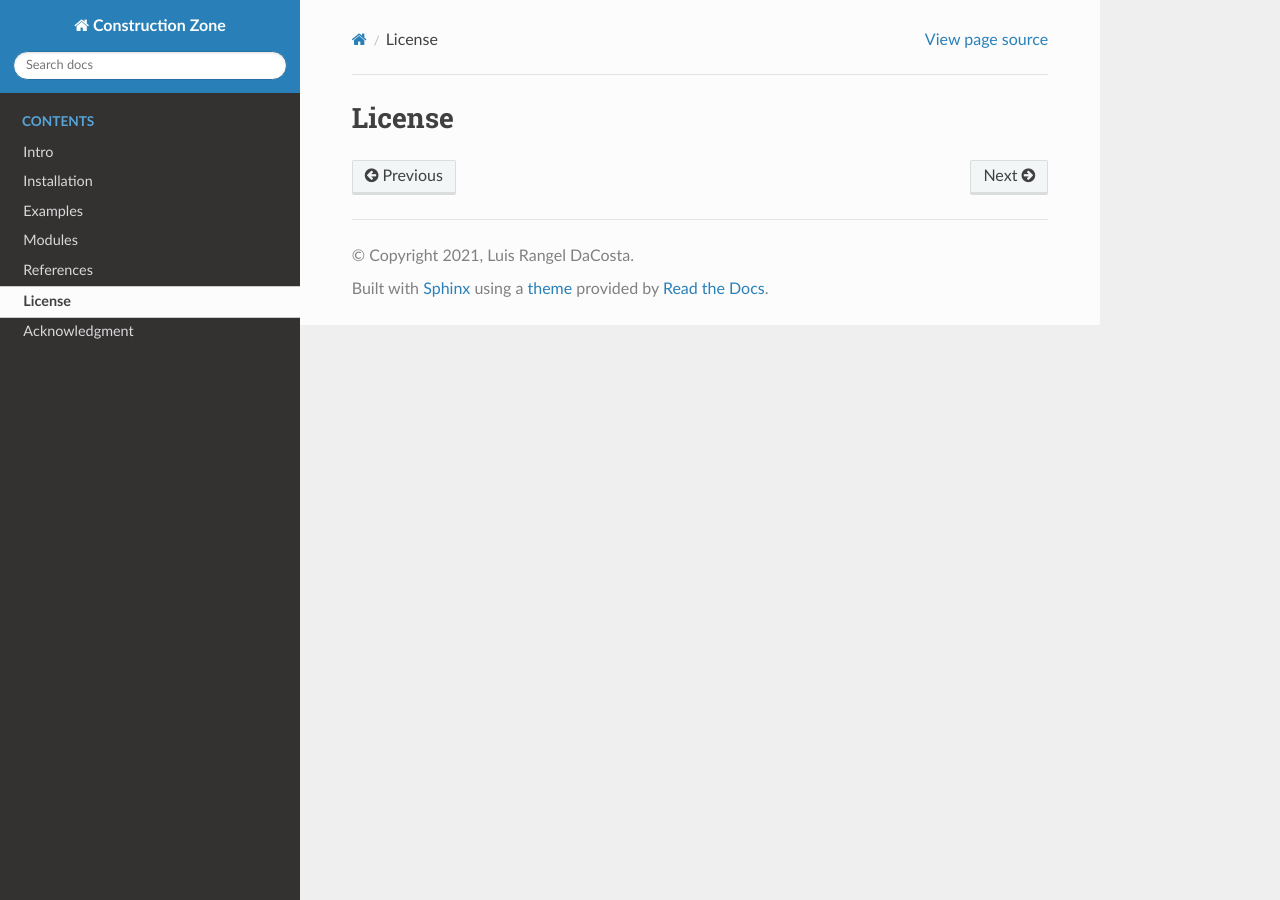
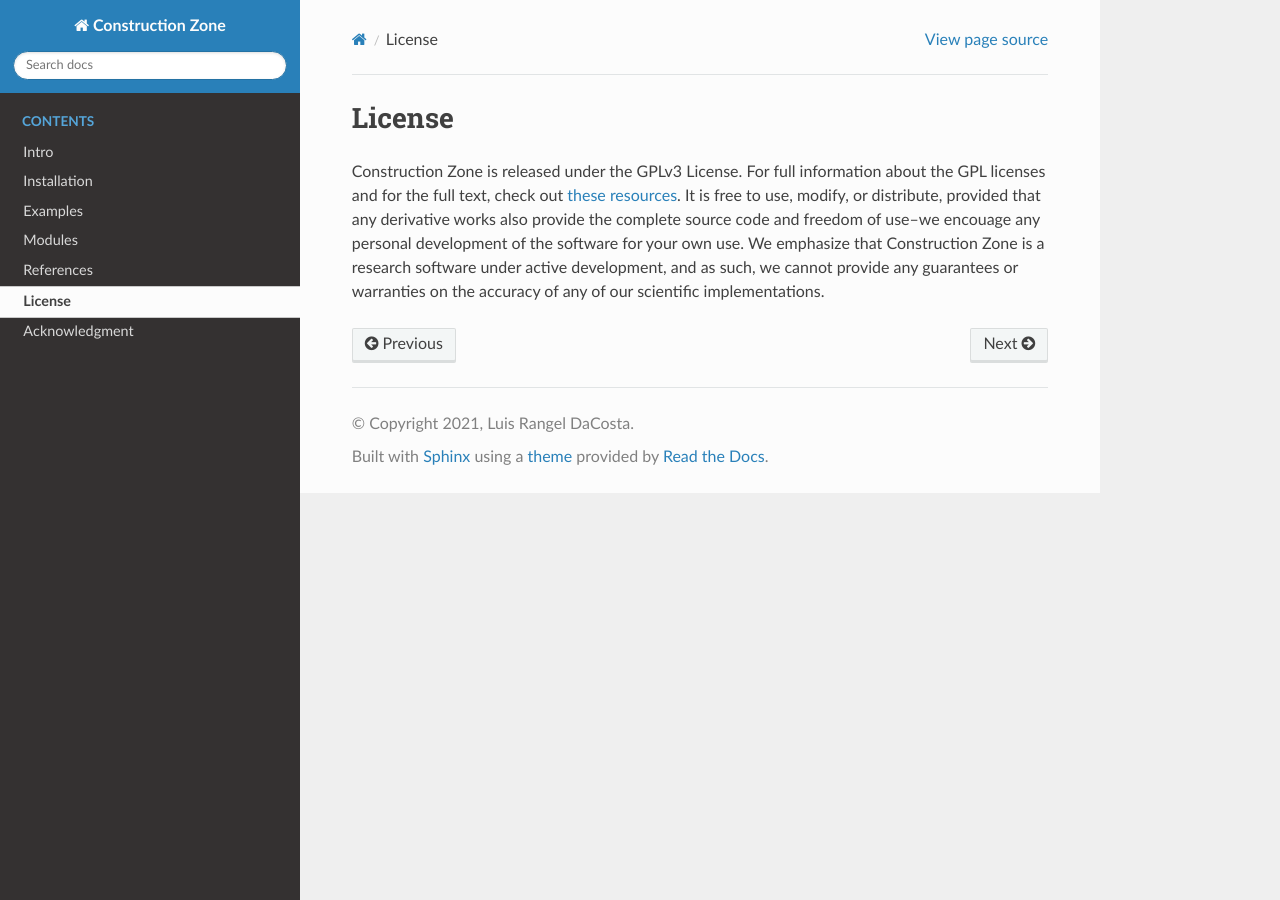
Before and after one commit to lerandc/construction_zone, a Sphinx documentation site: the page built from docs/source/license.rst, in a window 1280 px wide. Built offline with Sphinx 7.4.7 and the Read the Docs theme 2.0.0, drawn with Linux system fonts in a browser that asks for light colours; formulas are drawn with MathJax 3.

Commit message:
add license info page

```diff
--- a/docs/source/license.rst
+++ b/docs/source/license.rst
@@ -1,2 +1,12 @@
 License
 =================================
+
+
+Construction Zone is released under the GPLv3 License. For full information
+about the GPL licenses and for the full text, check out `these <https://opensource.org/licenses/GPL-3.0>`_ `resources <https://choosealicense.com/licenses/>`_.
+It is free to use, modify, or distribute, provided that any derivative works
+also provide the complete source code and freedom of use--we encouage any
+personal development of the software for your own use. We emphasize that
+Construction Zone is a research software under active development, and as such,
+we cannot provide any guarantees or warranties on the accuracy of any of our
+scientific implementations.
```
